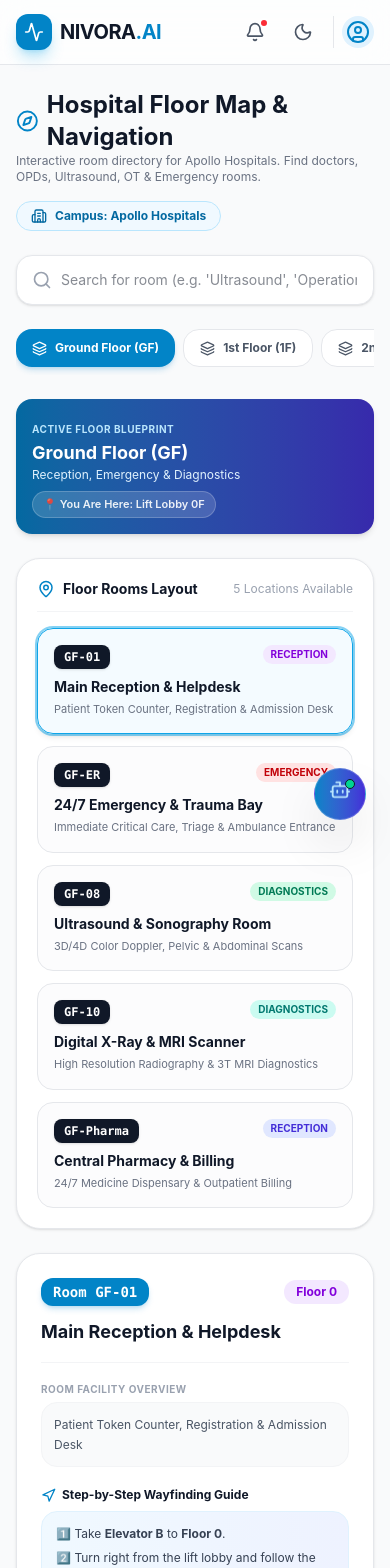
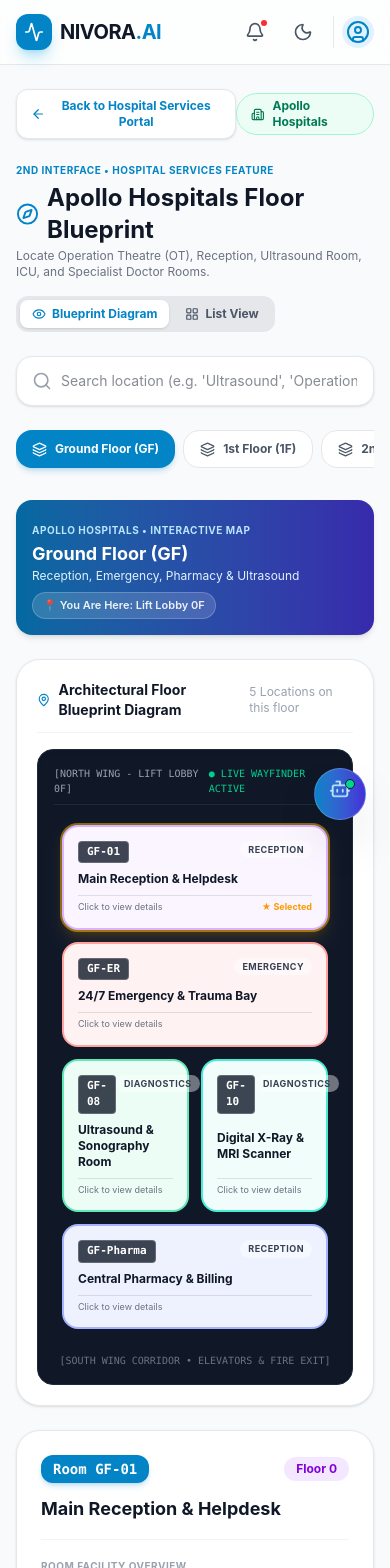
Before and after one commit to salunkhevijayasree/Nivora.ai-3, a React (Vite) app in the folder client/: page /patient/map in a window 390 px wide. Shown: the top 1568 px of the page. Built offline with nearby package versions, Linux system fonts and the light colour scheme.

Commit message:
Ensure-Hospital-Map-is-in-2nd-interface-and-displays-visual-floorplan-blueprint-diagram

```diff
--- a/client/src/pages/HospitalMap.tsx
+++ b/client/src/pages/HospitalMap.tsx
@@ -1,4 +1,5 @@
 import { useState } from 'react';
+import { useNavigate } from 'react-router-dom';
 import {
   Search,
   Navigation,
@@ -6,7 +7,10 @@
   Building2,
   Activity,
   Compass,
-  Layers
+  Layers,
+  ArrowLeft,
+  Eye,
+  LayoutGrid
 } from 'lucide-react';
 import clsx from 'clsx';
 import { useHospital } from '../context/HospitalContext';
@@ -20,55 +24,58 @@
   description: string;
   floor: number;
   badgeColor: string;
+  blueprintPosition: string; // e.g. "top-left", "center", etc.
 }
 
 const FLOORS = [
-  { level: 0, name: 'Ground Floor (GF)', subtitle: 'Reception, Emergency & Diagnostics' },
-  { level: 1, name: '1st Floor (1F)', subtitle: 'Dermatology, Eye & Pathology Lab' },
-  { level: 2, name: '2nd Floor (2F)', subtitle: 'Pediatrics, Gynecology & ENT' },
-  { level: 3, name: '3rd Floor (3F)', subtitle: 'Cardiology & Gastroenterology' },
-  { level: 4, name: '4th Floor (4F)', subtitle: 'Neurology, Pulmonology & ICU' },
-  { level: 5, name: '5th Floor (5F)', subtitle: 'Operation Theatres (OT) & Orthopedics' },
+  { level: 0, name: 'Ground Floor (GF)', subtitle: 'Reception, Emergency, Pharmacy & Ultrasound' },
+  { level: 1, name: '1st Floor (1F)', subtitle: 'Dermatology, Ophthalmology & Pathology Lab' },
+  { level: 2, name: '2nd Floor (2F)', subtitle: 'Pediatrics (Dr. Chen), Gynecology & ENT' },
+  { level: 3, name: '3rd Floor (3F)', subtitle: 'Cardiology (Dr. Smith) & Gastroenterology' },
+  { level: 4, name: '4th Floor (4F)', subtitle: 'Neurology (Dr. Wilson), Pulmonology & ICU' },
+  { level: 5, name: '5th Floor (5F)', subtitle: 'Operation Theatre (OT) & Orthopedics' },
 ];
 
 const ROOMS_DATA: Room[] = [
   // Ground Floor
-  { id: 'g1', roomNo: 'GF-01', name: 'Main Reception & Helpdesk', category: 'reception', description: 'Patient Token Counter, Registration & Admission Desk', floor: 0, badgeColor: 'bg-purple-100 text-purple-700 dark:bg-purple-900/40 dark:text-purple-300' },
-  { id: 'g2', roomNo: 'GF-ER', name: '24/7 Emergency & Trauma Bay', category: 'emergency', description: 'Immediate Critical Care, Triage & Ambulance Entrance', floor: 0, badgeColor: 'bg-red-100 text-red-700 dark:bg-red-900/40 dark:text-red-300' },
-  { id: 'g3', roomNo: 'GF-08', name: 'Ultrasound & Sonography Room', category: 'diagnostics', description: '3D/4D Color Doppler, Pelvic & Abdominal Scans', floor: 0, badgeColor: 'bg-emerald-100 text-emerald-700 dark:bg-emerald-900/40 dark:text-emerald-300' },
-  { id: 'g4', roomNo: 'GF-10', name: 'Digital X-Ray & MRI Scanner', category: 'diagnostics', description: 'High Resolution Radiography & 3T MRI Diagnostics', floor: 0, badgeColor: 'bg-teal-100 text-teal-700 dark:bg-teal-900/40 dark:text-teal-300' },
-  { id: 'g5', roomNo: 'GF-Pharma', name: 'Central Pharmacy & Billing', category: 'reception', description: '24/7 Medicine Dispensary & Outpatient Billing', floor: 0, badgeColor: 'bg-indigo-100 text-indigo-700 dark:bg-indigo-900/40 dark:text-indigo-300' },
+  { id: 'g1', roomNo: 'GF-01', name: 'Main Reception & Helpdesk', category: 'reception', description: 'Patient Token Counter, Registration & Admission Desk', floor: 0, badgeColor: 'bg-purple-100 text-purple-700 dark:bg-purple-900/40 dark:text-purple-300', blueprintPosition: 'col-span-2 bg-purple-50 dark:bg-purple-950/30 border-purple-300' },
+  { id: 'g2', roomNo: 'GF-ER', name: '24/7 Emergency & Trauma Bay', category: 'emergency', description: 'Immediate Critical Care, Triage & Ambulance Entrance', floor: 0, badgeColor: 'bg-red-100 text-red-700 dark:bg-red-900/40 dark:text-red-300', blueprintPosition: 'col-span-2 bg-red-50 dark:bg-red-950/30 border-red-300' },
+  { id: 'g3', roomNo: 'GF-08', name: 'Ultrasound & Sonography Room', category: 'diagnostics', description: '3D/4D Color Doppler, Pelvic & Abdominal Scans', floor: 0, badgeColor: 'bg-emerald-100 text-emerald-700 dark:bg-emerald-900/40 dark:text-emerald-300', blueprintPosition: 'bg-emerald-50 dark:bg-emerald-950/30 border-emerald-300' },
+  { id: 'g4', roomNo: 'GF-10', name: 'Digital X-Ray & MRI Scanner', category: 'diagnostics', description: 'High Resolution Radiography & 3T MRI Diagnostics', floor: 0, badgeColor: 'bg-teal-100 text-teal-700 dark:bg-teal-900/40 dark:text-teal-300', blueprintPosition: 'bg-teal-50 dark:bg-teal-950/30 border-teal-300' },
+  { id: 'g5', roomNo: 'GF-Pharma', name: 'Central Pharmacy & Billing', category: 'reception', description: '24/7 Medicine Dispensary & Outpatient Billing', floor: 0, badgeColor: 'bg-indigo-100 text-indigo-700 dark:bg-indigo-900/40 dark:text-indigo-300', blueprintPosition: 'col-span-2 bg-indigo-50 dark:bg-indigo-950/30 border-indigo-300' },
 
   // 1st Floor
-  { id: 'f1-1', roomNo: 'OPD 108', name: 'Dermatology & Skin Clinic', category: 'opd', doctor: 'Dr. Priya Sharma', description: 'Skin Consultation, Laser & Cosmetology Unit', floor: 1, badgeColor: 'bg-blue-100 text-blue-700 dark:bg-blue-900/40 dark:text-blue-300' },
-  { id: 'f1-2', roomNo: 'OPD 115', name: 'Ophthalmology (Eye Clinic)', category: 'opd', doctor: 'Dr. Meera Iyer', description: 'Vision Testing, Retina & Cataract Diagnostics', floor: 1, badgeColor: 'bg-cyan-100 text-cyan-700 dark:bg-cyan-900/40 dark:text-cyan-300' },
-  { id: 'f1-3', roomNo: 'Lab-101', name: 'Central Path Lab & Blood Collection', category: 'diagnostics', description: 'CBC, Lipid Profile, Thyroid & Urine Analysis', floor: 1, badgeColor: 'bg-emerald-100 text-emerald-700 dark:bg-emerald-900/40 dark:text-emerald-300' },
+  { id: 'f1-1', roomNo: 'OPD 108', name: 'Dermatology & Skin Clinic', category: 'opd', doctor: 'Dr. Priya Sharma', description: 'Skin Consultation, Laser & Cosmetology Unit', floor: 1, badgeColor: 'bg-blue-100 text-blue-700 dark:bg-blue-900/40 dark:text-blue-300', blueprintPosition: 'bg-blue-50 dark:bg-blue-950/30 border-blue-300' },
+  { id: 'f1-2', roomNo: 'OPD 115', name: 'Ophthalmology (Eye Clinic)', category: 'opd', doctor: 'Dr. Meera Iyer', description: 'Vision Testing, Retina & Cataract Diagnostics', floor: 1, badgeColor: 'bg-cyan-100 text-cyan-700 dark:bg-cyan-900/40 dark:text-cyan-300', blueprintPosition: 'bg-cyan-50 dark:bg-cyan-950/30 border-cyan-300' },
+  { id: 'f1-3', roomNo: 'Lab-101', name: 'Central Path Lab & Blood Collection', category: 'diagnostics', description: 'CBC, Lipid Profile, Thyroid & Urine Analysis', floor: 1, badgeColor: 'bg-emerald-100 text-emerald-700 dark:bg-emerald-900/40 dark:text-emerald-300', blueprintPosition: 'col-span-2 bg-emerald-50 dark:bg-emerald-950/30 border-emerald-300' },
 
   // 2nd Floor
-  { id: 'f2-1', roomNo: 'OPD 201', name: 'Pediatrics & Child Care OPD', category: 'opd', doctor: 'Dr. Emily Chen', description: 'Child Health, Immunization & Neonatal Checkups', floor: 2, badgeColor: 'bg-blue-100 text-blue-700 dark:bg-blue-900/40 dark:text-blue-300' },
-  { id: 'f2-2', roomNo: 'OPD 205', name: 'Gynecology & Maternity Clinic', category: 'opd', doctor: 'Dr. Ananya Roy', description: 'Antenatal Care, Ultrasound Monitoring & OB-GYN', floor: 2, badgeColor: 'bg-pink-100 text-pink-700 dark:bg-pink-900/40 dark:text-pink-300' },
-  { id: 'f2-3', roomNo: 'OPD 212', name: 'ENT Clinic (Ear, Nose, Throat)', category: 'opd', doctor: 'Dr. Suresh Kumar', description: 'Audiometry, Endoscopy & Sinus Treatment', floor: 2, badgeColor: 'bg-amber-100 text-amber-700 dark:bg-amber-900/40 dark:text-amber-300' },
+  { id: 'f2-1', roomNo: 'OPD 201', name: 'Pediatrics & Child Care OPD', category: 'opd', doctor: 'Dr. Emily Chen', description: 'Child Health, Immunization & Neonatal Checkups', floor: 2, badgeColor: 'bg-blue-100 text-blue-700 dark:bg-blue-900/40 dark:text-blue-300', blueprintPosition: 'col-span-2 bg-blue-50 dark:bg-blue-950/30 border-blue-300' },
+  { id: 'f2-2', roomNo: 'OPD 205', name: 'Gynecology & Maternity Clinic', category: 'opd', doctor: 'Dr. Ananya Roy', description: 'Antenatal Care, Ultrasound Monitoring & OB-GYN', floor: 2, badgeColor: 'bg-pink-100 text-pink-700 dark:bg-pink-900/40 dark:text-pink-300', blueprintPosition: 'bg-pink-50 dark:bg-pink-950/30 border-pink-300' },
+  { id: 'f2-3', roomNo: 'OPD 212', name: 'ENT Clinic (Ear, Nose, Throat)', category: 'opd', doctor: 'Dr. Suresh Kumar', description: 'Audiometry, Endoscopy & Sinus Treatment', floor: 2, badgeColor: 'bg-amber-100 text-amber-700 dark:bg-amber-900/40 dark:text-amber-300', blueprintPosition: 'bg-amber-50 dark:bg-amber-950/30 border-amber-300' },
 
   // 3rd Floor
-  { id: 'f3-1', roomNo: 'OPD 304', name: 'Cardiology Consultation Room', category: 'opd', doctor: 'Dr. Sarah Smith', description: 'ECG, Echo, TMT & Coronary Heart Checkups', floor: 3, badgeColor: 'bg-rose-100 text-rose-700 dark:bg-rose-900/40 dark:text-rose-300' },
-  { id: 'f3-2', roomNo: 'OPD 310', name: 'Gastroenterology Clinic', category: 'opd', doctor: 'Dr. Rajesh Gupta', description: 'Endoscopy, Liver & Digestive Health Unit', floor: 3, badgeColor: 'bg-blue-100 text-blue-700 dark:bg-blue-900/40 dark:text-blue-300' },
-  { id: 'f3-3', roomNo: 'CCU-3', name: 'Cardiac Care Unit (CCU)', category: 'emergency', description: '24/7 Intensive Coronary Monitoring Ward', floor: 3, badgeColor: 'bg-red-100 text-red-700 dark:bg-red-900/40 dark:text-red-300' },
+  { id: 'f3-1', roomNo: 'OPD 304', name: 'Cardiology Consultation Room', category: 'opd', doctor: 'Dr. Sarah Smith', description: 'ECG, Echo, TMT & Coronary Heart Checkups', floor: 3, badgeColor: 'bg-rose-100 text-rose-700 dark:bg-rose-900/40 dark:text-rose-300', blueprintPosition: 'col-span-2 bg-rose-50 dark:bg-rose-950/30 border-rose-300' },
+  { id: 'f3-2', roomNo: 'OPD 310', name: 'Gastroenterology Clinic', category: 'opd', doctor: 'Dr. Rajesh Gupta', description: 'Endoscopy, Liver & Digestive Health Unit', floor: 3, badgeColor: 'bg-blue-100 text-blue-700 dark:bg-blue-900/40 dark:text-blue-300', blueprintPosition: 'bg-blue-50 dark:bg-blue-950/30 border-blue-300' },
+  { id: 'f3-3', roomNo: 'CCU-3', name: 'Cardiac Care Unit (CCU)', category: 'emergency', description: '24/7 Intensive Coronary Monitoring Ward', floor: 3, badgeColor: 'bg-red-100 text-red-700 dark:bg-red-900/40 dark:text-red-300', blueprintPosition: 'bg-red-50 dark:bg-red-950/30 border-red-300' },
 
   // 4th Floor
-  { id: 'f4-1', roomNo: 'OPD 412', name: 'Neurology Consultation Room', category: 'opd', doctor: 'Dr. James Wilson', description: 'EEG, Stroke Care, Brain & Nerve Evaluation', floor: 4, badgeColor: 'bg-indigo-100 text-indigo-700 dark:bg-indigo-900/40 dark:text-indigo-300' },
-  { id: 'f4-2', roomNo: 'OPD 405', name: 'Pulmonology (Chest Clinic)', category: 'opd', doctor: 'Dr. Vikram Patel', description: 'Spirometry, Asthma & Lung Function Test', floor: 4, badgeColor: 'bg-teal-100 text-teal-700 dark:bg-teal-900/40 dark:text-teal-300' },
-  { id: 'f4-3', roomNo: 'ICU-Main', name: 'Intensive Care Unit (ICU)', category: 'emergency', description: '24/7 Ventilator Support & Critical Patient Bay', floor: 4, badgeColor: 'bg-red-100 text-red-700 dark:bg-red-900/40 dark:text-red-300' },
+  { id: 'f4-1', roomNo: 'OPD 412', name: 'Neurology Consultation Room', category: 'opd', doctor: 'Dr. James Wilson', description: 'EEG, Stroke Care, Brain & Nerve Evaluation', floor: 4, badgeColor: 'bg-indigo-100 text-indigo-700 dark:bg-indigo-900/40 dark:text-indigo-300', blueprintPosition: 'col-span-2 bg-indigo-50 dark:bg-indigo-950/30 border-indigo-300' },
+  { id: 'f4-2', roomNo: 'OPD 405', name: 'Pulmonology (Chest Clinic)', category: 'opd', doctor: 'Dr. Vikram Patel', description: 'Spirometry, Asthma & Lung Function Test', floor: 4, badgeColor: 'bg-teal-100 text-teal-700 dark:bg-teal-900/40 dark:text-teal-300', blueprintPosition: 'bg-teal-50 dark:bg-teal-950/30 border-teal-300' },
+  { id: 'f4-3', roomNo: 'ICU-Main', name: 'Intensive Care Unit (ICU)', category: 'emergency', description: '24/7 Ventilator Support & Critical Patient Bay', floor: 4, badgeColor: 'bg-red-100 text-red-700 dark:bg-red-900/40 dark:text-red-300', blueprintPosition: 'bg-red-50 dark:bg-red-950/30 border-red-300' },
 
   // 5th Floor
-  { id: 'f5-1', roomNo: 'OT Complex', name: 'Operation Theatre (OT 1 to OT 6)', category: 'surgery', description: 'Modular Robotic & Cardiac Surgery Theatres', floor: 5, badgeColor: 'bg-purple-100 text-purple-700 dark:bg-purple-900/40 dark:text-purple-300' },
-  { id: 'f5-2', roomNo: 'OPD 502', name: 'Orthopedics & Joint Clinic', category: 'opd', doctor: 'Dr. Michael Brown', description: 'Bone Fracture, Joint Replacement & Trauma', floor: 5, badgeColor: 'bg-blue-100 text-blue-700 dark:bg-blue-900/40 dark:text-blue-300' },
+  { id: 'f5-1', roomNo: 'OT Complex', name: 'Operation Theatre (OT 1 to OT 6)', category: 'surgery', description: 'Modular Robotic & Cardiac Surgery Theatres', floor: 5, badgeColor: 'bg-purple-100 text-purple-700 dark:bg-purple-900/40 dark:text-purple-300', blueprintPosition: 'col-span-2 bg-purple-50 dark:bg-purple-950/30 border-purple-300' },
+  { id: 'f5-2', roomNo: 'OPD 502', name: 'Orthopedics & Joint Clinic', category: 'opd', doctor: 'Dr. Michael Brown', description: 'Bone Fracture, Joint Replacement & Trauma', floor: 5, badgeColor: 'bg-blue-100 text-blue-700 dark:bg-blue-900/40 dark:text-blue-300', blueprintPosition: 'col-span-2 bg-blue-50 dark:bg-blue-950/30 border-blue-300' },
 ];
 
 export default function HospitalMap() {
+  const navigate = useNavigate();
   const { selectedHospital } = useHospital();
   const [activeFloor, setActiveFloor] = useState(0);
   const [search, setSearch] = useState('');
   const [selectedRoom, setSelectedRoom] = useState<Room | null>(ROOMS_DATA[0]);
+  const [viewMode, setViewMode] = useState<'diagram' | 'grid'>('diagram');
 
   const floorRooms = ROOMS_DATA.filter(r => r.floor === activeFloor);
 
@@ -87,20 +94,58 @@
   return (
     <div className="space-y-6 animate-in pb-12">
 
+      {/* Back to Portal Bar */}
+      <div className="flex items-center justify-between">
+        <button
+          onClick={() => navigate('/patient')}
+          className="text-xs font-bold text-hospital-600 hover:text-hospital-700 flex items-center gap-1.5 bg-white dark:bg-gray-800 px-3.5 py-2 rounded-xl border border-gray-200 dark:border-gray-700 shadow-sm"
+        >
+          <ArrowLeft size={16} /> Back to Hospital Services Portal
+        </button>
+
+        <div className="inline-flex items-center gap-2 bg-emerald-50 dark:bg-emerald-900/30 text-emerald-700 dark:text-emerald-400 px-3.5 py-1 rounded-full text-xs font-bold border border-emerald-200 dark:border-emerald-800">
+          <Building2 size={15} /> {selectedHospital ? selectedHospital.name : 'Apollo Hospitals'}
+        </div>
+      </div>
+
       {/* Header */}
       <div className="flex flex-col sm:flex-row sm:items-center justify-between gap-4">
         <div>
+          <span className="text-[10px] uppercase font-bold tracking-wider text-hospital-600 dark:text-hospital-400 block mb-1">
+            2nd Interface • Hospital Services Feature
+          </span>
           <h1 className="text-2xl font-bold text-gray-900 dark:text-white flex items-center gap-2">
             <Compass className="text-hospital-600 animate-spin-slow" size={26} />
-            Hospital Floor Map & Navigation
+            {selectedHospital ? selectedHospital.name : 'Apollo Hospitals'} Floor Blueprint
           </h1>
-          <p className="text-gray-500 dark:text-gray-400 text-xs sm:text-sm">
-            Interactive room directory for {selectedHospital ? selectedHospital.name : 'Apollo Hospitals'}. Find doctors, OPDs, Ultrasound, OT & Emergency rooms.
+          <p className="text-gray-500 dark:text-gray-400 text-xs sm:text-sm mt-0.5">
+            Locate Operation Theatre (OT), Reception, Ultrasound Room, ICU, and Specialist Doctor Rooms.
           </p>
         </div>
 
-        <div className="bg-hospital-50 dark:bg-hospital-900/30 text-hospital-700 dark:text-hospital-300 px-3.5 py-1.5 rounded-full text-xs font-bold border border-hospital-200 dark:border-hospital-800 flex items-center gap-2 w-fit">
-          <Building2 size={16} /> Campus: {selectedHospital ? selectedHospital.name : 'Apollo Hospitals'}
+        {/* View Mode Toggle */}
+        <div className="flex items-center gap-1 bg-gray-200 dark:bg-gray-700 p-1 rounded-xl w-fit">
+          <button
+            onClick={() => setViewMode('diagram')}
+            className={`px-3 py-1.5 rounded-lg text-xs font-bold flex items-center gap-1.5 transition-all ${
+              viewMode === 'diagram'
+                ? 'bg-white dark:bg-gray-800 text-hospital-600 shadow-sm'
+                : 'text-gray-600 dark:text-gray-300 hover:text-gray-900'
+            }`}
+          >
+            <Eye size={14} /> Blueprint Diagram
+          </button>
+
+          <button
+            onClick={() => setViewMode('grid')}
+            className={`px-3 py-1.5 rounded-lg text-xs font-bold flex items-center gap-1.5 transition-all ${
+              viewMode === 'grid'
+                ? 'bg-white dark:bg-gray-800 text-hospital-600 shadow-sm'
+                : 'text-gray-600 dark:text-gray-300 hover:text-gray-900'
+            }`}
+          >
+            <LayoutGrid size={14} /> List View
+          </button>
         </div>
       </div>
 
@@ -109,13 +154,13 @@
         <Search className="absolute left-4 top-1/2 -translate-y-1/2 text-gray-400" size={20} />
         <input
           type="text"
-          placeholder="Search for room (e.g. 'Ultrasound', 'Operation Theatre', 'Cardiology', 'Dr. Sarah Smith', 'OPD 304')..."
+          placeholder="Search location (e.g. 'Ultrasound', 'Operation Theatre', 'Reception', 'Cardiology', 'Dr. Sarah Smith', 'OPD 304')..."
           value={search}
           onChange={(e) => setSearch(e.target.value)}
           className="w-full pl-11 pr-4 py-3.5 rounded-2xl border border-gray-200 dark:border-gray-700 bg-white dark:bg-gray-800 text-sm focus:ring-2 focus:ring-hospital-500 outline-none transition-all dark:text-white shadow-sm"
         />
 
-        {/* Realtime Search Results Overlay Dropdown */}
+        {/* Search Results Dropdown */}
         {searchResults.length > 0 && (
           <div className="absolute left-0 right-0 top-full mt-2 bg-white dark:bg-gray-800 border border-gray-200 dark:border-gray-700 rounded-2xl shadow-2xl z-30 max-h-60 overflow-y-auto p-2 space-y-1 custom-scrollbar">
             {searchResults.map(room => (
@@ -162,7 +207,9 @@
       {/* Active Floor Banner */}
       <div className="bg-gradient-to-r from-hospital-700 to-indigo-800 p-4 rounded-2xl text-white flex flex-col sm:flex-row sm:items-center justify-between gap-2 shadow-md">
         <div>
-          <span className="text-[10px] uppercase tracking-wider font-bold text-hospital-200">Active Floor Blueprint</span>
+          <span className="text-[10px] uppercase tracking-wider font-bold text-hospital-200">
+            {selectedHospital ? selectedHospital.name : 'Apollo Hospitals'} • Interactive Map
+          </span>
           <h2 className="text-lg font-bold">{FLOORS[activeFloor].name}</h2>
           <p className="text-xs text-hospital-100">{FLOORS[activeFloor].subtitle}</p>
         </div>
@@ -175,16 +222,75 @@
       {/* Interactive Blueprint Map Grid + Room Detail Panel */}
       <div className="grid md:grid-cols-12 gap-6">
 
-        {/* Visual Map Blueprint Rooms Grid (7 cols) */}
+        {/* Visual Map Blueprint Diagram (7 cols) */}
         <div className="md:col-span-7 bg-white dark:bg-gray-800 border border-gray-200 dark:border-gray-700 rounded-3xl p-5 shadow-sm space-y-4">
           <div className="flex items-center justify-between border-b border-gray-100 dark:border-gray-700 pb-3">
             <h3 className="font-bold text-gray-900 dark:text-white text-sm flex items-center gap-2">
-              <MapPin size={18} className="text-hospital-600" /> Floor Rooms Layout
+              <MapPin size={18} className="text-hospital-600" />
+              {viewMode === 'diagram' ? 'Architectural Floor Blueprint Diagram' : 'Floor Rooms Directory'}
             </h3>
-            <span className="text-xs text-gray-400">{floorRooms.length} Locations Available</span>
+            <span className="text-xs text-gray-400">{floorRooms.length} Locations on this floor</span>
           </div>
 
-          {/* Rooms Grid */}
+          {viewMode === 'diagram' ? (
+            /* Visual Floorplan Graphic Diagram */
+            <div className="bg-gray-900 rounded-2xl p-4 border border-gray-800 space-y-3 relative overflow-hidden shadow-inner">
+              <div className="flex justify-between items-center text-[10px] font-mono text-gray-400 border-b border-gray-800 pb-2">
+                <span>[NORTH WING - LIFT LOBBY {activeFloor}F]</span>
+                <span className="text-emerald-400 animate-pulse">● LIVE WAYFINDER ACTIVE</span>
+              </div>
+
+              {/* Graphic Floor Plan Grid Blocks */}
+              <div className="grid grid-cols-2 gap-3 min-h-[260px] p-2">
+                {floorRooms.map(room => {
+                  const isSelected = selectedRoom?.id === room.id;
+                  return (
+                    <div
+                      key={room.id}
+                      onClick={() => setSelectedRoom(room)}
+                      className={clsx(
+                        "p-3.5 rounded-2xl border-2 transition-all cursor-pointer flex flex-col justify-between relative group hover:scale-[1.02]",
+                        room.blueprintPosition,
+                        isSelected
+                          ? "border-amber-400 ring-2 ring-amber-400/50 shadow-lg shadow-amber-500/20"
+                          : "hover:border-white/50"
+                      )}
+                    >
+                      <div className="flex justify-between items-start">
+                        <span className="font-mono text-[11px] font-black px-2 py-0.5 rounded bg-gray-900/80 text-white border border-white/20">
+                          {room.roomNo}
+                        </span>
+                        <span className="text-[9px] font-bold uppercase tracking-wider text-gray-700 dark:text-gray-200 bg-white/40 px-2 py-0.5 rounded-full">
+                          {room.category}
+                        </span>
+                      </div>
+
+                      <div className="my-2">
+                        <h4 className="font-bold text-gray-900 dark:text-white text-xs group-hover:text-hospital-600 transition-colors">
+                          {room.name}
+                        </h4>
+                        {room.doctor && (
+                          <p className="text-[10px] font-semibold text-hospital-700 dark:text-hospital-300">
+                            👨‍⚕️ {room.doctor}
+                          </p>
+                        )}
+                      </div>
+
+                      <div className="text-[9px] text-gray-500 flex items-center justify-between border-t border-black/10 dark:border-white/10 pt-1">
+                        <span>Click to view details</span>
+                        {isSelected && <span className="text-amber-500 font-bold">★ Selected</span>}
+                      </div>
+                    </div>
+                  );
+                })}
+              </div>
+
+              <div className="text-center text-[10px] text-gray-500 font-mono pt-1">
+                [SOUTH WING CORRIDOR • ELEVATORS & FIRE EXIT]
+              </div>
+            </div>
+          ) : (
+            /* List Grid Mode */
             <div className="grid grid-cols-1 sm:grid-cols-2 gap-3">
               {floorRooms.map(room => {
                 const isSelected = selectedRoom?.id === room.id;
@@ -225,6 +331,7 @@
                 );
               })}
             </div>
+          )}
         </div>
 
         {/* Selected Room Detail & Navigation Guide (5 cols) */}
@@ -264,7 +371,7 @@
                 {/* Turn-by-Turn Navigation Guide */}
                 <div className="space-y-2 text-xs">
                   <span className="font-bold text-gray-900 dark:text-white flex items-center gap-1.5">
-                    <Navigation size={15} className="text-hospital-600" /> Step-by-Step Wayfinding Guide
+                    <Navigation size={15} className="text-hospital-600" /> Turn-by-Turn Directions
                   </span>
 
                   <div className="bg-gradient-to-r from-hospital-50 to-indigo-50 dark:from-gray-900/60 dark:to-gray-800/60 p-3.5 rounded-2xl border border-hospital-100 dark:border-hospital-900/50 space-y-2">
@@ -291,8 +398,8 @@
             ) : (
               <div className="h-full min-h-[300px] flex flex-col items-center justify-center text-gray-400 text-center p-4">
                 <Compass size={48} className="mb-4 opacity-40 text-hospital-500 animate-spin-slow" />
-                <p className="font-medium text-sm text-gray-600 dark:text-gray-300">Select a room on the floor layout</p>
-                <p className="text-xs text-gray-400 mt-1">Click any room card or search to view turn-by-turn navigation instructions.</p>
+                <p className="font-medium text-sm text-gray-600 dark:text-gray-300">Select a room on the blueprint</p>
+                <p className="text-xs text-gray-400 mt-1">Click any room block or search to view turn-by-turn navigation instructions.</p>
               </div>
             )}
           </div>
```
Lines whose indentation alone changed are shown as unchanged.
